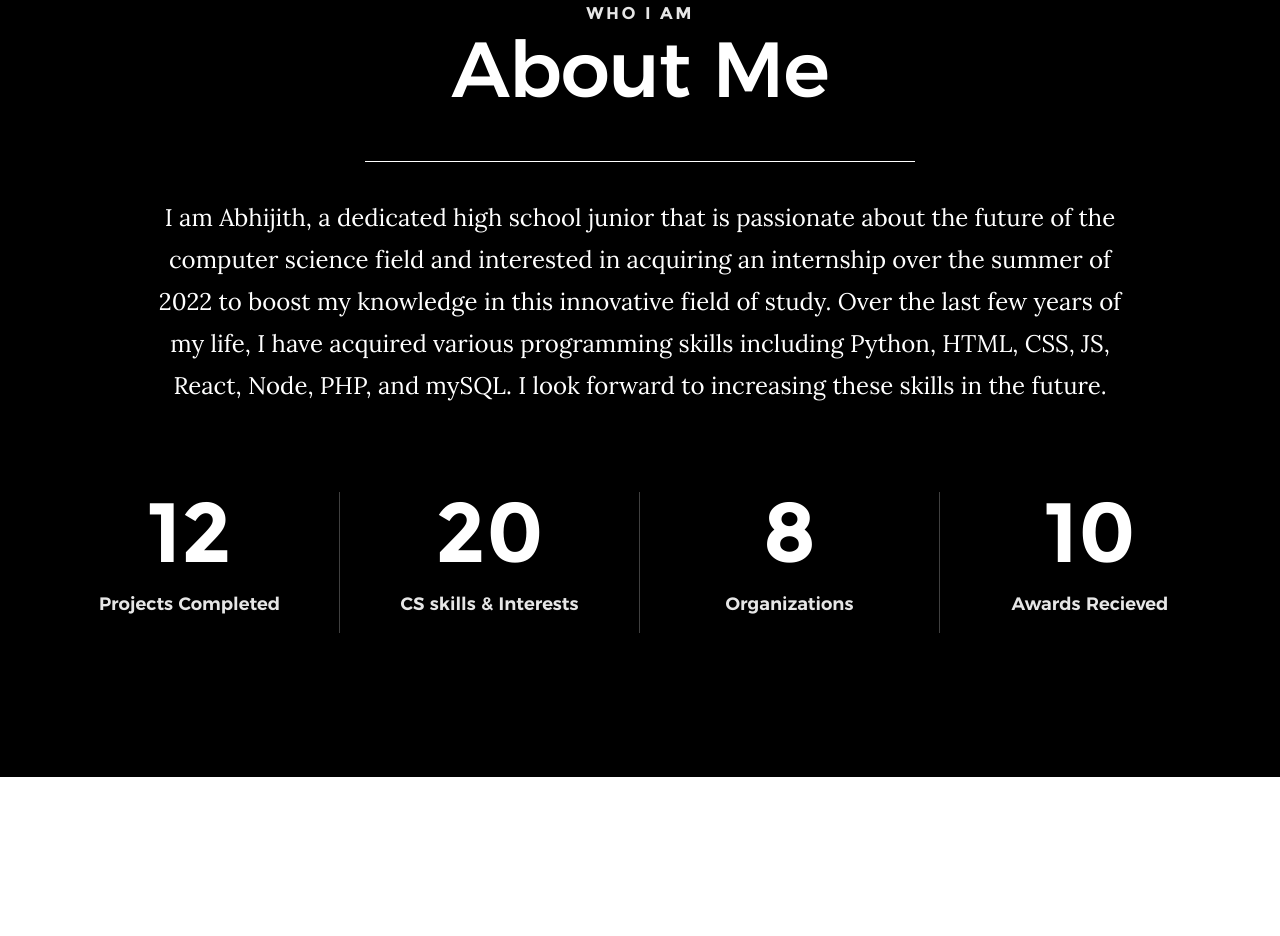
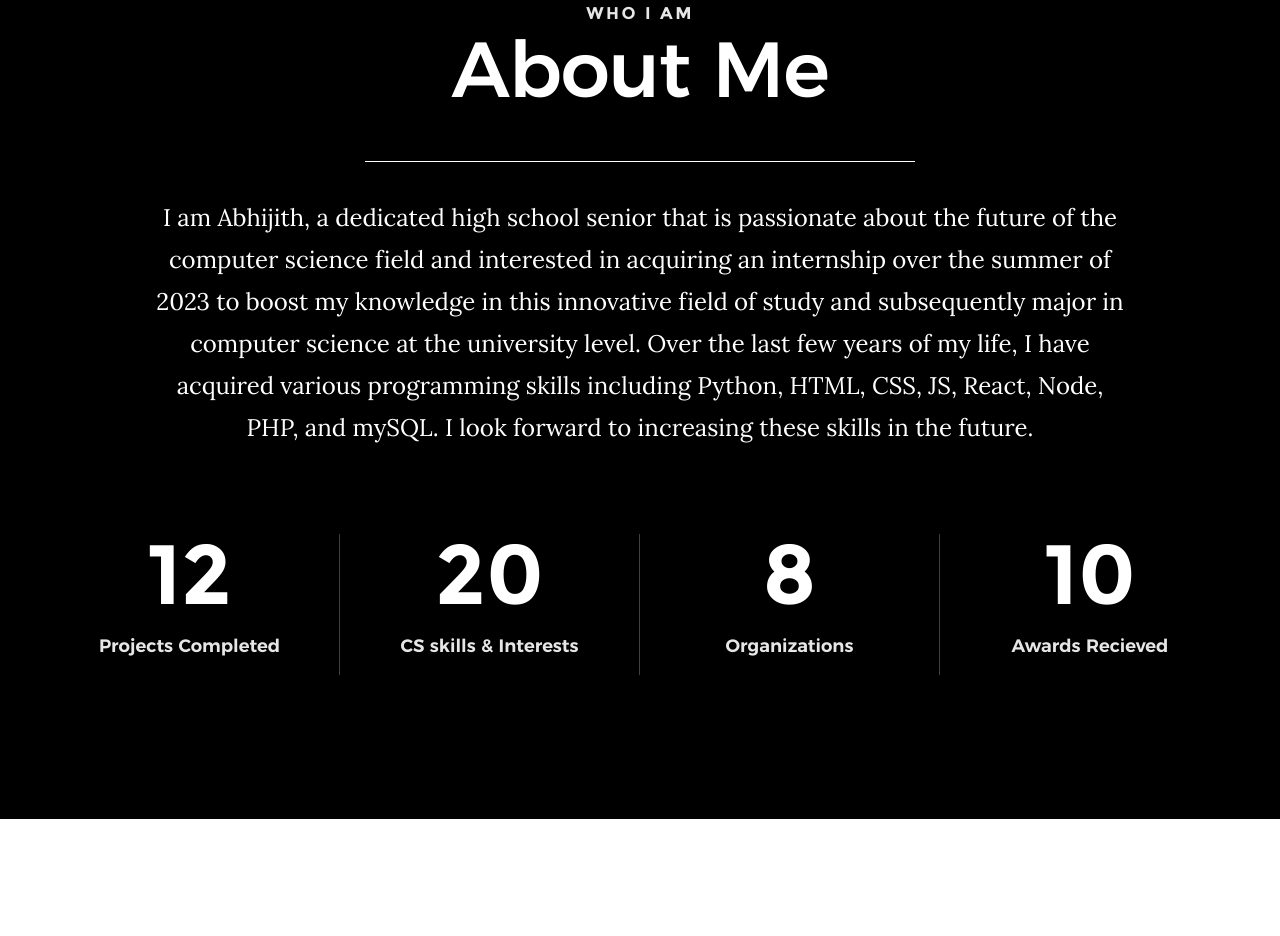
Before and after one commit to mabhi02/AVM, a plain HTML site: page index.html in a window 1280 px wide. Shown: the part 959-1895 px from the top of the page. Drawn offline with Linux system fonts and the light colour scheme; files whose address does not match are found by name.

Commit message:
Update index.html

```diff
--- a/index.html
+++ b/index.html
@@ -118,7 +118,7 @@
         <div class="row about-desc" data-aos="fade-up">
             <div class="col-full">
                 <p>
-                I am Abhijith, a dedicated high school junior that is passionate about the future of the computer science field and interested in acquiring an internship over the summer of 2022 to boost my knowledge in this innovative field of study. Over the last few years of my life, I have acquired various programming skills including Python, HTML, CSS, JS, React, Node, PHP, and mySQL. I look forward to increasing these skills in the future.
+                I am Abhijith, a dedicated high school senior that is passionate about the future of the computer science field and interested in acquiring an internship over the summer of 2023 to boost my knowledge in this innovative field of study and subsequently major in computer science at the university level. Over the last few years of my life, I have acquired various programming skills including Python, HTML, CSS, JS, React, Node, PHP, and mySQL. I look forward to increasing these skills in the future.
                 </p>
             </div>
         </div> <!-- end about-desc -->
```
